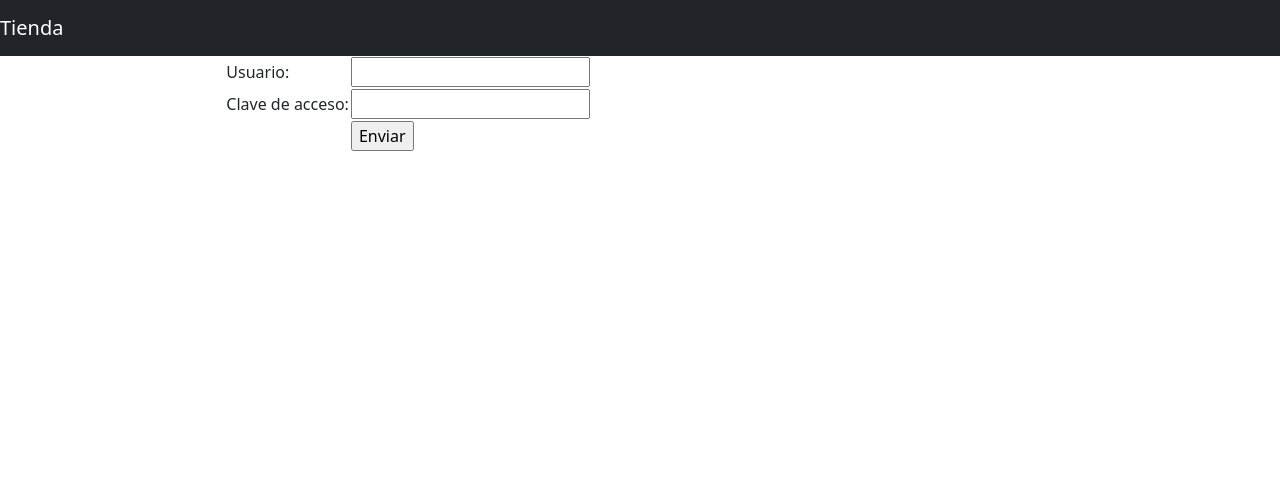
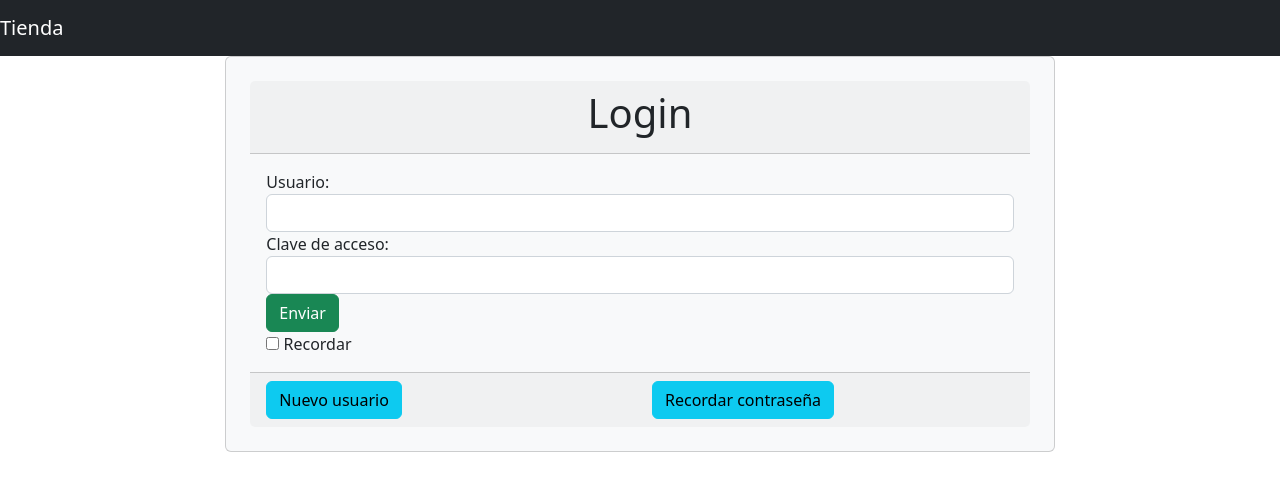
Before and after one commit to AraceliNM/tiendamvc, a PHP site: page /login.php in a window 1280 px wide. Shown: the top 491 px of the page. Run offline with PHP 8.4, Linux system fonts and the light colour scheme.

Commit message:
Fin paso 15

```diff
--- a/app/views/login.php
+++ b/app/views/login.php
@@ -26,22 +26,40 @@
 
         </div>
         <div class="col-sm-8">
-            <form>
-                <table>
-                    <tr>
-                        <td>Usuario:</td>
-                        <td><input type="text" name="user"></td>
-                    </tr>
-                    <tr>
-                        <td>Clave de acceso:</td>
-                        <td><input type="password" name="password"></td>
-                    </tr>
-                    <tr>
-                        <td>&nbsp;</td>
-                        <td><input type="submit" value="Enviar"></td>
-                    </tr>
-                </table>
-            </form>
+            <div class="card p-4 bg-light">
+                <div class="card-header">
+                    <h1 class="text-center">Login</h1>
+                </div>
+                <div class="card-body">
+                    <form action="login/verifyUser/" method="POST">
+                        <div class="form-group text-left">
+                            <label for="user">Usuario:</label>
+                            <input type="text" name="user" class="form-control">
+                        </div>
+                        <div class="form-group text-left">
+                            <label for="password">Clave de acceso:</label>
+                            <input type="password" name="password" class="form-control">
+                        </div>
+                        <div class="form-group text-left">
+                            <input type="submit" value="Enviar" class="btn btn-success">
+                        </div>
+                        <div class="form-group text-left">
+                            <input type="checkbox" name="remember">
+                            <label for="remember">Recordar</label>
+                        </div>
+                    </form>
+                </div>
+                <div class="card-footer">
+                    <div class="row">
+                        <div class="col-sm-6">
+                            <a href="login/alta" class="btn btn-info">Nuevo usuario</a>
+                        </div>
+                        <div class="col-sm-6">
+                            <a href="login/olvido" class="btn btn-info">Recordar contraseña</a>
+                        </div>
+                    </div>
+                </div>
+            </div>
         </div>
         <div class="col-sm-2">
 
```
